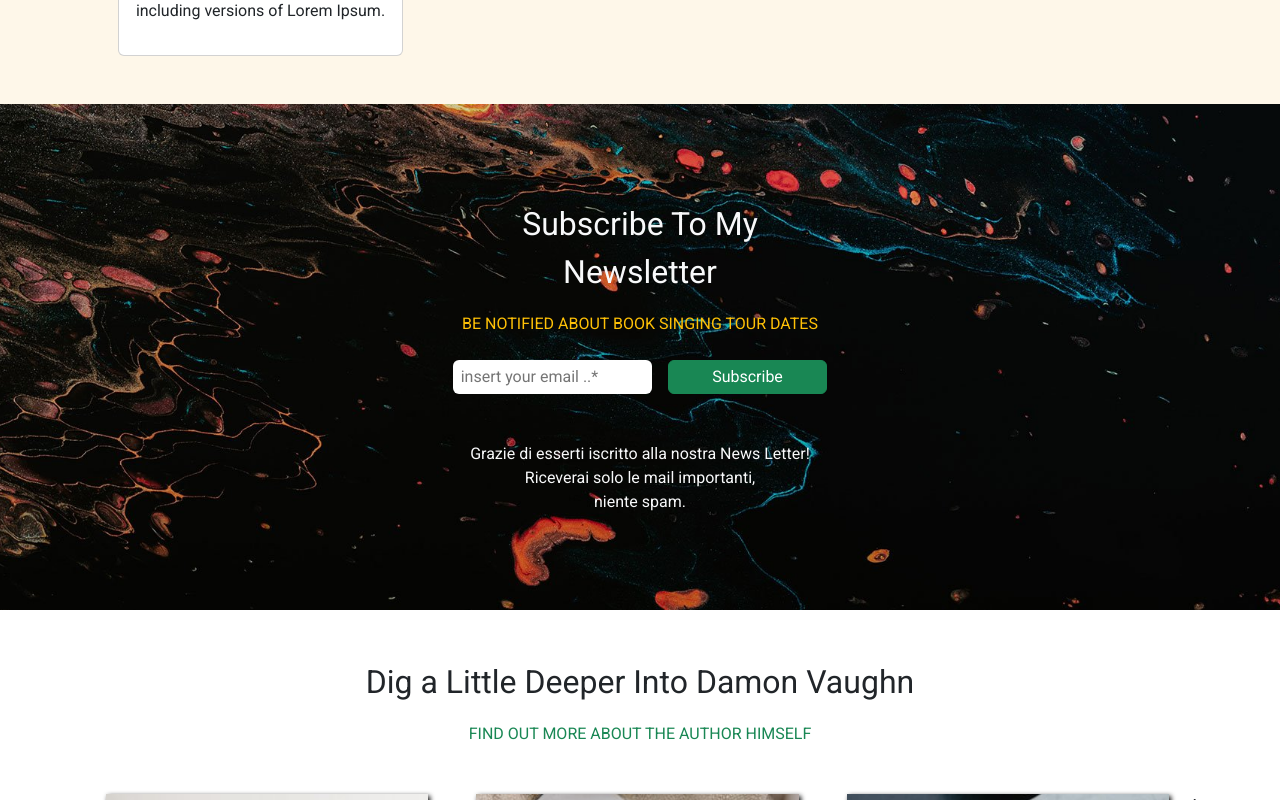
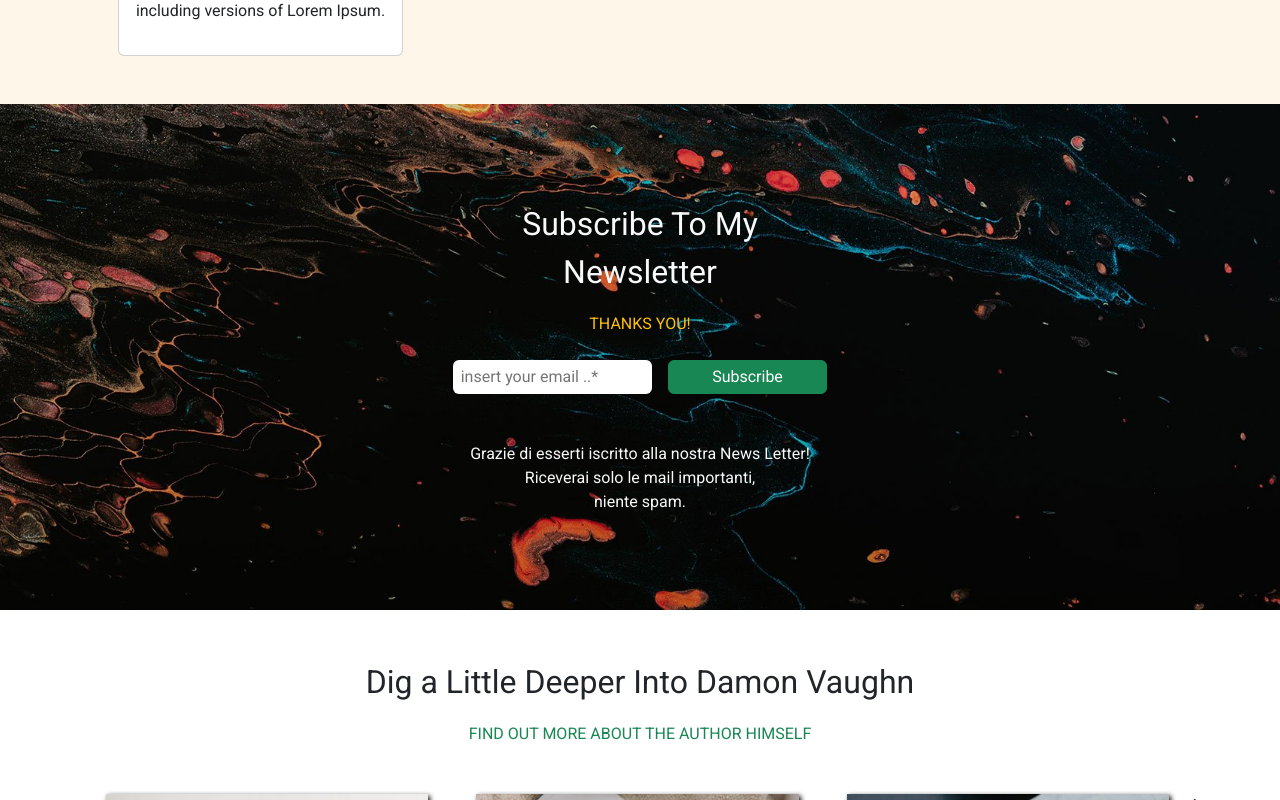
Before and after one commit to Edoardo22/proj-html-vuejs, a Vue app: page / in a window 1280 px wide. Both pictures are taken after a click on the button "Subscribe". Shown: the part 3932-4732 px from the top of the page. Built offline with nearby package versions, Linux system fonts and the light colour scheme.

Commit message:
aggiunti effetti

```diff
--- a/src/components/NewsSection.vue
+++ b/src/components/NewsSection.vue
@@ -3,7 +3,8 @@
         <div class="row d-flex justify-content-center">
             <div class="col-8 ">
      <div class="text-light fs-2 py-3 pt-5">Subscribe To My Newsletter</div>
-     <div class="text-warning pb-4">BE NOTIFIED ABOUT BOOK SINGING TOUR DATES</div>
+     <div v-if="!subscribe" class="text-warning pb-4">BE NOTIFIED ABOUT BOOK SINGING TOUR DATES</div>
+      <div v-else class="text-warning pb-4">THANKS YOU!</div>
      <div class="d-flex justify-content-center">
      <input type="email" class="rounded border-0 me-3 px-2" placeholder="insert your email ..*">
      <button class="btn btn-success px-3 py-1 flex-grow-1" @click="subText">Subscribe</button>
```
